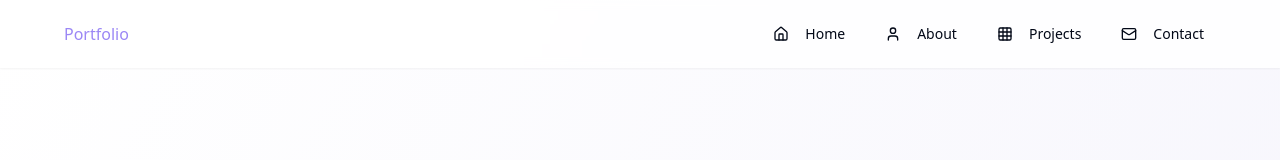
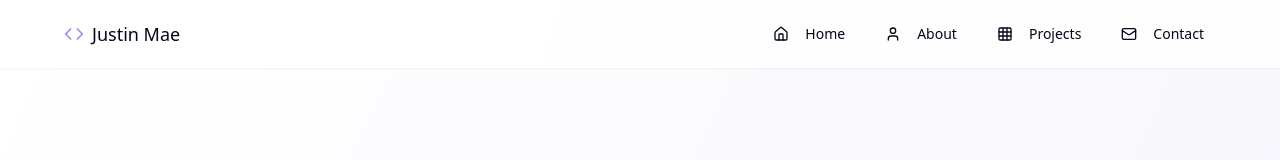
Before and after one commit to justinmae/justinmae.com, a React (Vite) app: page / in a window 1280 px wide. Shown: the top 160 px of the page. Built offline with nearby package versions, Linux system fonts and the light colour scheme.

Commit message:
Update hero section
Add logo to hero section and consider replacing "Portfolio" text.

```diff
--- a/src/components/sections/Navbar.tsx
+++ b/src/components/sections/Navbar.tsx
@@ -1,5 +1,5 @@
 
-import { Home, User, Grid, Mail } from "lucide-react";
+import { Home, User, Grid, Mail, Code } from "lucide-react";
 import { Button } from "@/components/ui/button";
 
 export const Navbar = () => {
@@ -11,8 +11,16 @@ export const Navbar = () => {
   return (
     <nav className="fixed top-0 left-0 right-0 bg-white/80 backdrop-blur-sm z-50 py-4 px-6 shadow-sm">
       <div className="max-w-6xl mx-auto flex justify-between items-center">
-        <a href="#" className="text-accent-primary font-medium hover:text-accent-secondary transition-colors">
-          Portfolio
+        <a
+          href="#"
+          className="flex items-center gap-2 text-lg font-medium hover:text-accent-primary transition-colors"
+          onClick={(e) => {
+            e.preventDefault();
+            scrollToSection("home");
+          }}
+        >
+          <Code className="w-5 h-5 text-accent-primary" />
+          <span>Justin Mae</span>
         </a>
 
         <div className="flex gap-2 md:gap-4">
```
